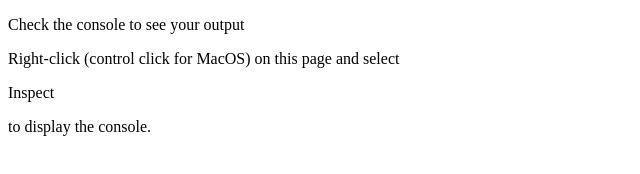
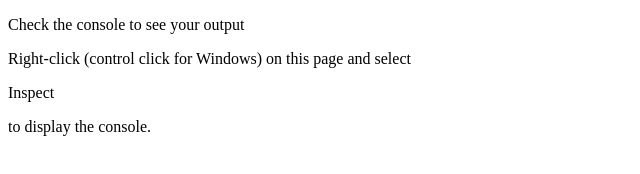
Before and after one commit to Dickson1/CSE_121B, a plain HTML site: page week1/hello.html in a window 1280 px wide. Shown: the full height of the page, 0-640 px from the left. Drawn offline with Linux system fonts and the light colour scheme.

Commit message:
Update hello.html

```diff
--- a/week1/hello.html
+++ b/week1/hello.html
@@ -9,7 +9,7 @@
 </head>
 <body>
     <p>Check the console to see your output</p>
-    <p>Right-click (control click for MacOS) on this page and select </p>
+    <p>Right-click (control click for Windows) on this page and select </p>
     <p>Inspect</p>
     <p>to display the console.</p>
     <script src="learning.js"></script>
```
